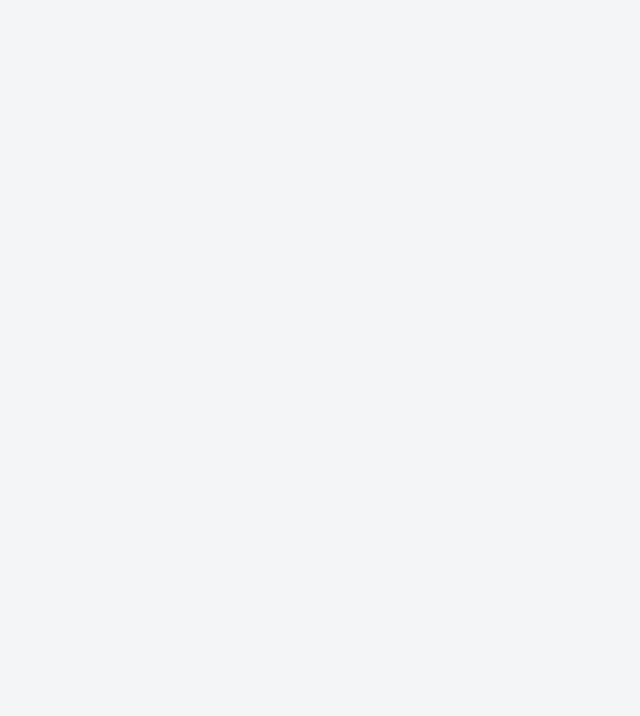
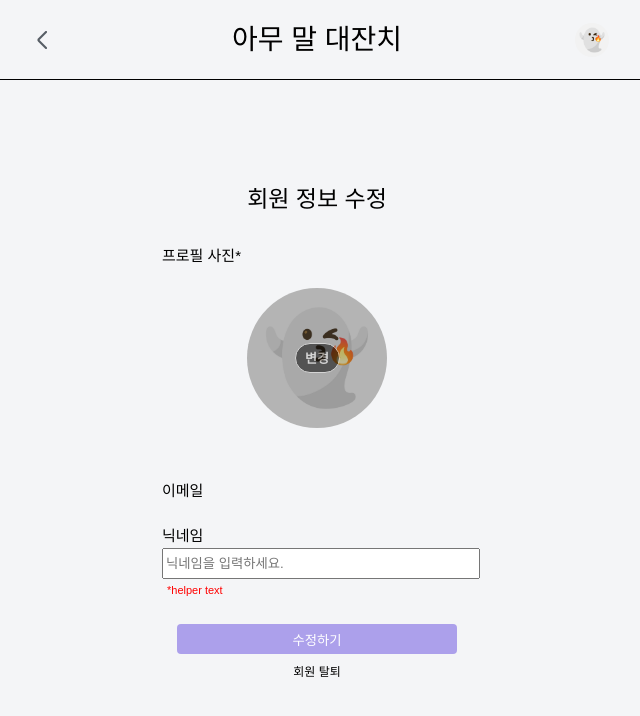
Before and after one commit to yoouung/community-web-fe, a React (Create React App) app: page /users/update-info in a window 1280 px wide. Before the commit this address had no page. Shown: the top 716 px of the page, without its empty margins (323-963 px from the left). Built offline with nearby package versions, Linux system fonts and the light colour scheme; a web font is replaced by a local one.

Commit message:
FEAT: add update-info page (static)
- add update-info page
- add modal style

Signed-off-by: yoouung <jyp101400@egmail.com>

```diff
--- a/src/Router.js
+++ b/src/Router.js
@@ -6,6 +6,7 @@ import Home from "./pages";
 import PostList from "./pages/post/postList";
 import SignIn from "./pages/user/signIn";
 import SignUp from "./pages/user/signUp";
+import UpdateInfo from "./pages/user/updateInfo";
 
 function Router() {
   return (
@@ -17,6 +18,10 @@ function Router() {
           <Route path="signin" element={<SignIn />} />
           <Route path="signup" element={<SignUp />} />
 
+          <Route path="users">
+            <Route path="update-info" element={<UpdateInfo />} />
+          </Route>
+
           <Route path="posts">
             <Route index element={<PostList />} />
           </Route>
--- a/src/components/common/formStyle.jsx
+++ b/src/components/common/formStyle.jsx
@@ -16,7 +16,7 @@ export const Title = styled.div`
   line-height: 38px;
 `;
 
-export const InputForm = styled.form`
+export const InputSection = styled.form`
   margin: 15px;
   height: auto;
   display: flex;
--- a/src/pages/user/signIn.jsx
+++ b/src/pages/user/signIn.jsx
@@ -3,7 +3,7 @@ import { HelperText, SubmitBtn } from "../../styles/commonStyles";
 import {
   FormSection,
   Title,
-  InputForm,
+  InputSection,
   InputItem,
   AdditionalFunc,
 } from "../../components/common/formStyle";
@@ -17,7 +17,7 @@ const SignIn = () => {
     <>
       <FormSection>
         <Title>로그인</Title>
-        <InputForm>
+        <InputSection>
           <InputItem>
             <span className="input-name">이메일</span>
             <input className="input" name="email" id="email" placeholder="이메일을 입력하세요." />
@@ -32,7 +32,7 @@ const SignIn = () => {
             />
           </InputItem>
           <HelperText>*helper text</HelperText>
-        </InputForm>
+        </InputSection>
       </FormSection>
       <SubmitBtn
         style={{
--- a/src/pages/user/signUp.jsx
+++ b/src/pages/user/signUp.jsx
@@ -2,7 +2,7 @@ import React from "react";
 import {
   FormSection,
   Title,
-  InputForm,
+  InputSection,
   InputItem,
   ProfileImageWrapper,
   AdditionalFunc,
@@ -19,7 +19,7 @@ const SignUp = () => {
     <>
       <FormSection>
         <Title>회원가입</Title>
-        <InputForm>
+        <InputSection>
           <InputItem>
             <span className="input-name">프로필 사진*</span>
             <HelperText>*프로필 사진을 추가해주세요.</HelperText>
@@ -30,8 +30,8 @@ const SignUp = () => {
               <input type="file" name="profile-image" accept="image/*" />
             </ProfileImageWrapper>
           </InputItem>
-        </InputForm>
-        <InputForm>
+        </InputSection>
+        <InputSection>
           <InputItem>
             <span className="input-name">이메일*</span>
             <div className="input-wrapper">
@@ -80,7 +80,7 @@ const SignUp = () => {
             </div>
             <HelperText>*helper text</HelperText>
           </InputItem>
-        </InputForm>
+        </InputSection>
       </FormSection>
       <SubmitBtn style={{ width: "280px", height: "30px" }}>회원가입</SubmitBtn>
       <AdditionalFunc
--- /dev/null
+++ b/src/pages/user/updateInfo.jsx
@@ -0,0 +1,116 @@
+import React from "react";
+import styled from "styled-components";
+import {
+  FormSection,
+  InputSection,
+  InputItem,
+  ProfileImageWrapper,
+  Title,
+  AdditionalFunc,
+} from "../../components/common/formStyle";
+import { HelperText, Modal, ModalBackdrop, SubmitBtn } from "../../styles/commonStyles";
+import profile from "../../images/userimage.png";
+
+const ProfileImageOverlay = styled.div`
+  width: 140px;
+  height: 140px;
+
+  display: flex;
+  justify-content: center;
+  align-items: center;
+  background: #4646465c;
+  border-radius: 50%;
+  position: absolute;
+
+  label {
+    width: 45px;
+    height: 30px;
+
+    border: 1px solid #fff;
+    background-color: #000000;
+    border-radius: 20px;
+    opacity: 0.5;
+    color: #fff;
+    font-size: 13px;
+    font-weight: 600;
+
+    display: flex;
+    justify-content: center;
+    align-items: center;
+  }
+`;
+
+const Toast = styled.div`
+  background-color: #aca0eb;
+  width: 100px;
+  height: 40px;
+  border-radius: 20px;
+
+  color: white;
+  font-size: 14px;
+
+  display: none;
+  justify-content: center;
+  align-items: center;
+
+  position: fixed;
+  bottom: 30px;
+`;
+
+const UpdateInfo = () => {
+  return (
+    <>
+      <ModalBackdrop />
+
+      <FormSection>
+        <Title>회원 정보 수정</Title>
+        <InputSection>
+          <InputItem>
+            <span className="input-name">프로필 사진*</span>
+            <ProfileImageWrapper>
+              <label htmlFor="profile-image">
+                <img className="user-img" alt="profile" src={profile} />
+              </label>
+              <ProfileImageOverlay>
+                <label htmlFor="profile-image">변경</label>
+                <input type="file" id="profile-image" name="profile-image" accept="image/*" />
+              </ProfileImageOverlay>
+            </ProfileImageWrapper>
+          </InputItem>
+        </InputSection>
+        <InputSection>
+          <InputItem>
+            <span className="input-name">이메일</span>
+            <span className="text" id="email"></span>
+          </InputItem>
+          <InputItem>
+            <span className="input-name">닉네임</span>
+            <input className="input" name="nickname" placeholder="닉네임을 입력하세요." />
+            <HelperText>*helper text</HelperText>
+          </InputItem>
+        </InputSection>
+      </FormSection>
+      <SubmitBtn style={{ width: "280px", height: "30px" }}>수정하기</SubmitBtn>
+      <AdditionalFunc>회원 탈퇴</AdditionalFunc>
+
+      <Toast>수정 완료</Toast>
+
+      <Modal>
+        <span className="modal-title">회원탈퇴 하시겠습니까?</span>
+        <div className="modal-contents">
+          <span>작성된 게시글과 댓글은 삭제됩니다.</span>
+          <div className="modal-btn-container">
+            <button className="modal-btn" style={{ backgroundColor: "#242424", color: "#fff" }}>
+              취소
+            </button>
+            <button className="modal-btn" style={{ backgroundColor: "#c4a5fa" }}>
+              확인
+            </button>
+          </div>
+        </div>
+      </Modal>
+    </>
+  );
+};
+
+export default UpdateInfo;
--- a/src/styles/commonStyles.jsx
+++ b/src/styles/commonStyles.jsx
@@ -14,3 +14,61 @@ export const SubmitBtn = styled.button`
   border: none;
   color: white;
 `;
+
+export const Modal = styled.div`
+  display: flex;
+  width: 340px;
+  border-radius: 12px;
+  background-color: #fff;
+  display: none;
+  flex-direction: column;
+  align-items: center;
+  padding: 30px;
+
+  position: fixed;
+  z-index: 10;
+
+  .modal-title {
+    font-size: 18px;
+    font-weight: bolder;
+    line-height: 28px;
+    margin-bottom: 10px;
+  }
+
+  .modal-contents {
+    span {
+      font-size: 15px;
+      font-weight: 300;
+      line-height: 24px;
+    }
+    .modal-btn-container {
+      display: flex;
+      flex-direction: row;
+      justify-content: space-around;
+      margin-top: 30px;
+
+      .modal-btn {
+        width: 95px;
+        height: 33px;
+        border-radius: 12px;
+        border: none;
+
+        font-size: 15px;
+        font-weight: 200;
+
+        &:hover {
+          cursor: pointer;
+        }
+      }
+    }
+  }
+`;
+
+export const ModalBackdrop = styled.div`
+  width: 100vw;
+  height: 100vh;
+  background-color: rgba(0, 0, 0, 0.5);
+  position: fixed;
+  z-index: 5;
+  display: none;
+`;
```
